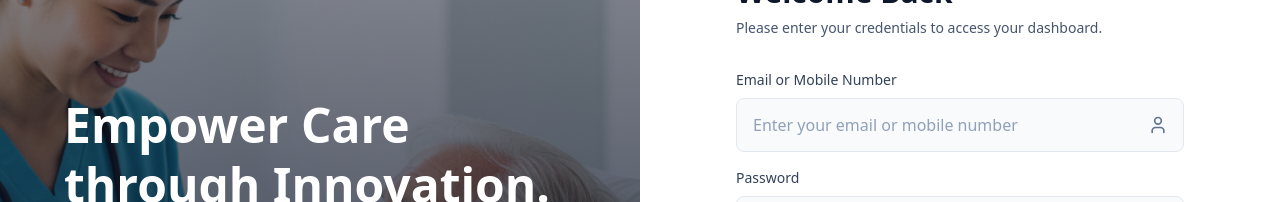
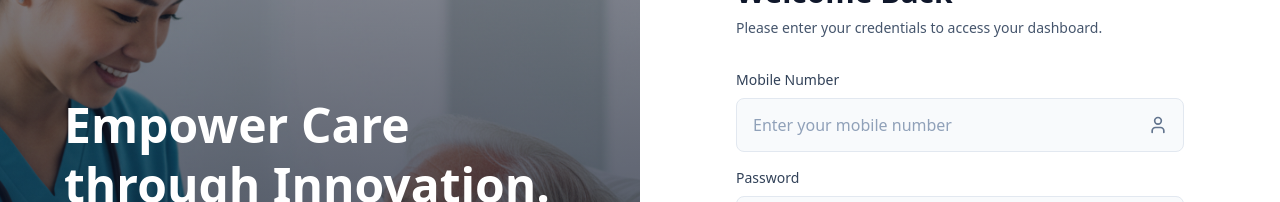
Before and after one commit to HeshalD/VCareNursing, a React (Vite) app in the folder client/: page /login in a window 1280 px wide. Shown: the part 204-406 px from the top of the page. Built offline with nearby package versions, Linux system fonts and the light colour scheme.

Commit message:
feat: last_login logic bug fixed

```diff
--- a/client/src/modules/auth/LoginPage.jsx
+++ b/client/src/modules/auth/LoginPage.jsx
@@ -150,13 +150,13 @@ const LoginPage = () => {
               {/* Username Input */}
               <div className="space-y-2">
                 <label className="text-sm font-medium text-slate-700 block">
-                  Email or Mobile Number
+                  Mobile Number
                 </label>
                 <div className="relative group">
                   <input
                     type="text"
                     className="w-full bg-slate-50 border border-slate-200 rounded-lg px-4 py-3.5 pl-4 pr-12 text-slate-900 placeholder:text-slate-400 focus:outline-none focus:border-blue-500 focus:ring-1 focus:ring-blue-500 transition-all"
-                    placeholder="Enter your email or mobile number"
+                    placeholder="Enter your mobile number"
                     value={formData.identifier}
                     onChange={(e) => setFormData({ ...formData, identifier: e.target.value })}
                   />
```
Also changed, not shown: 1 other file (tests, documents, lock files or other folders).
